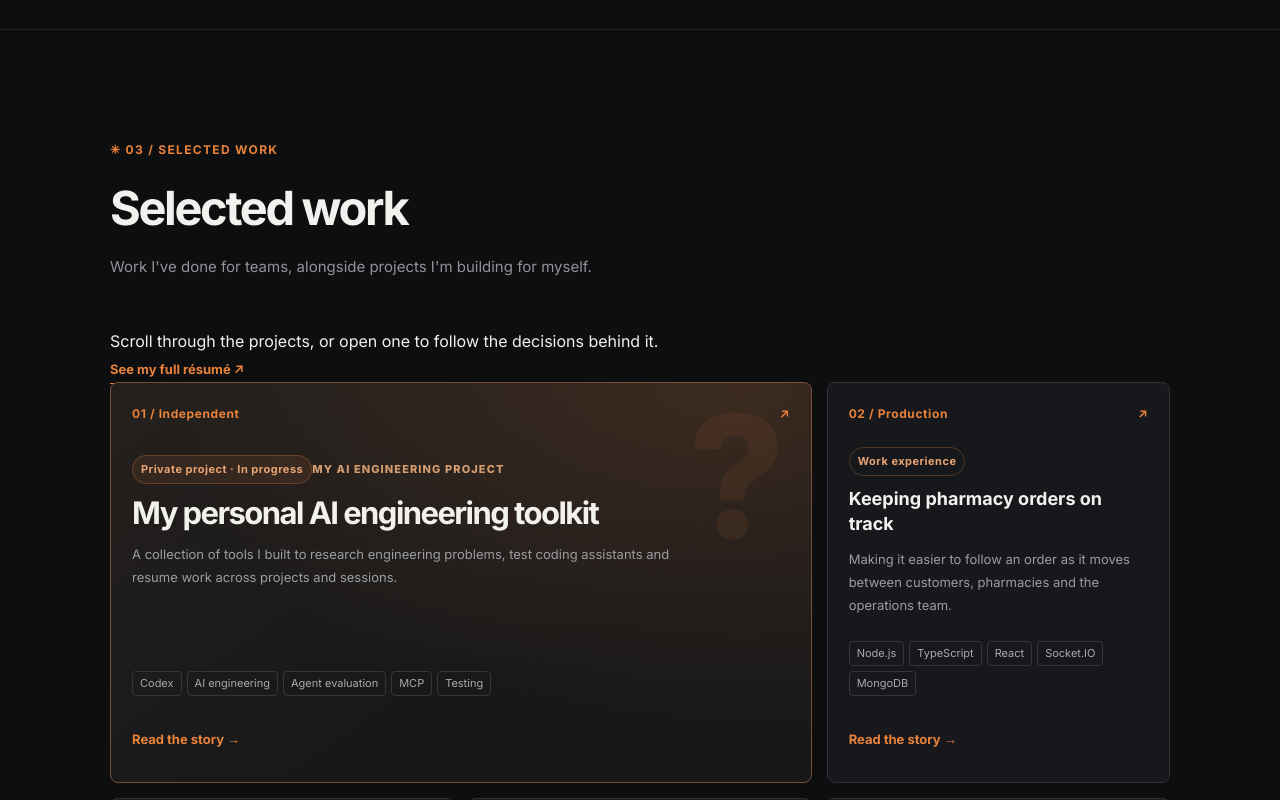
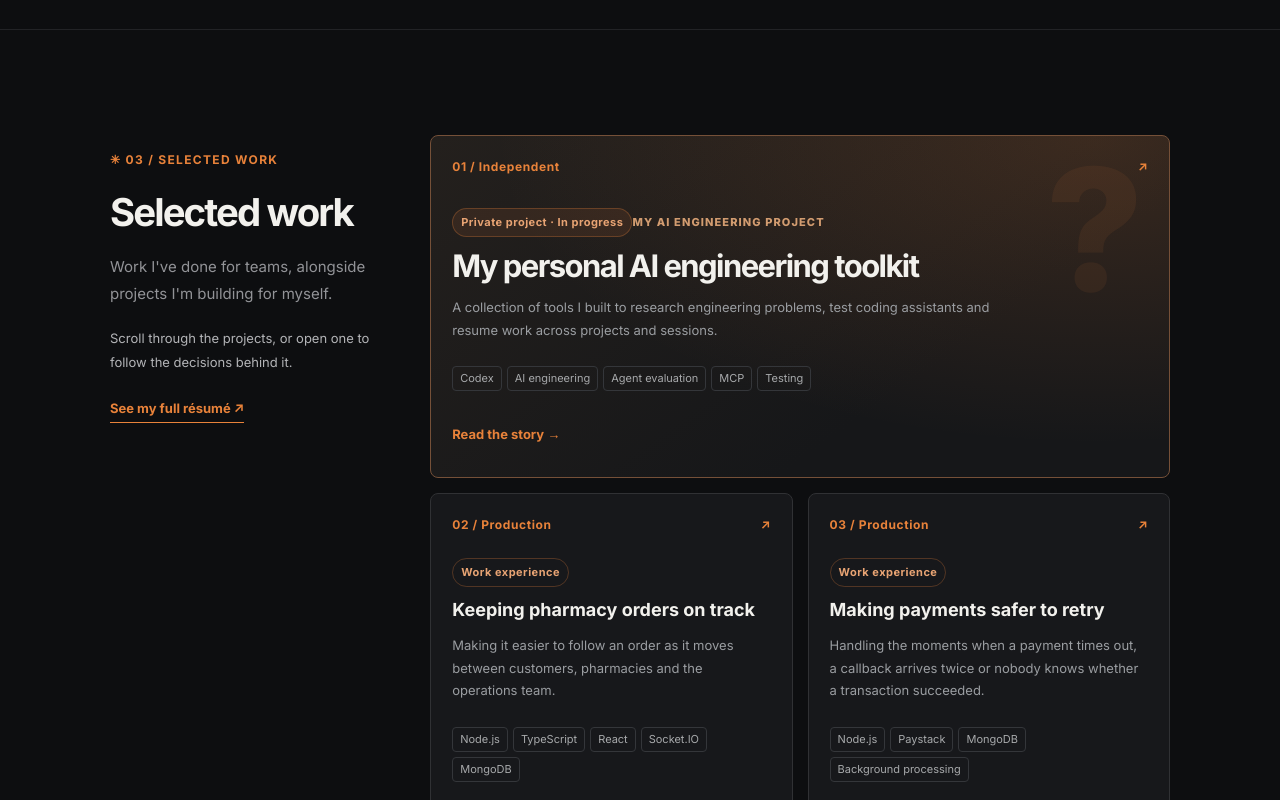
Before and after one commit to Enyina/newPortfolio, a React (Create React App) app: page / in a window 1280 px wide. Shown: the part 5280-6080 px from the top of the page. Built offline with nearby package versions, Linux system fonts and the light colour scheme.

Commit message:
Keep selected-project context and chapter navigation visible while scrolling

```diff
--- a/src/portfolio/figma-layout.css
+++ b/src/portfolio/figma-layout.css
@@ -260,3 +260,43 @@
  .fm-detail-track>span,.fm-detail-chapter-links a{transition:none}
  .fm-detail-chapter>div{animation:none!important;transform:none!important;opacity:1!important}
 }
+
+
+/* Sticky storytelling: keep context visible, not the whole viewport occupied. */
+.fm-projects-layout{display:grid;grid-template-columns:minmax(220px,.8fr) minmax(0,2.2fr);align-items:start;gap:clamp(24px,4vw,64px)}
+.fm-projects-intro{position:sticky;top:calc(72px + 32px);min-width:0;padding-top:10px}
+.fm-projects-intro .fm-title{margin-bottom:20px}
+.fm-projects-intro .fm-title h2{font-size:clamp(28px,3vw,39px)}
+.fm-projects-guide{font-size:13px;line-height:1.8;color:#b3b4b7;margin:0 0 20px!important}
+.fm-projects-content{min-width:0}
+.fm-projects-content .fm-project-grid{grid-template-columns:repeat(2,minmax(0,1fr))}
+.fm-projects-content .fm-project-featured{grid-column:span 2}
+.fm-detail-reading-layout{display:grid;grid-template-columns:minmax(190px,240px) minmax(0,1fr);gap:clamp(26px,3.5vw,52px);align-items:start;margin:26px 0 46px}
+.fm-detail-reading-layout .fm-detail-steps{position:sticky;top:calc(72px + 24px);min-width:0;max-height:calc(100vh - 118px);overflow-y:auto;overscroll-behavior:contain;margin:0;padding:18px 14px;background:#17181b;border:1px solid #343539;border-radius:12px;scrollbar-width:thin}
+.fm-detail-reading-layout .fm-detail-steps-title{align-items:center}
+.fm-detail-reading-layout .fm-detail-chapter-links{display:flex;flex-direction:column;gap:6px}
+.fm-detail-reading-layout .fm-detail-chapter-links a{width:100%;min-height:42px;justify-content:flex-start}
+.fm-detail-reading-layout .fm-detail-story{min-width:0;width:100%}
+.fm-detail-reading-layout .fm-detail-chapter{scroll-margin-top:110px}
+.fm-detail-reading-layout .fm-detail-chapter:first-child{padding-top:0!important}
+.fm-detail-reading-layout .fm-detail-chapter h2{line-height:1.3}
+@media(max-width:900px){
+  .fm-projects-layout{grid-template-columns:1fr;gap:26px}
+  .fm-projects-intro{position:static;padding-top:0}
+  .fm-projects-intro .fm-title{margin-bottom:12px}
+  .fm-projects-guide{margin-bottom:14px!important}
+  .fm-detail-reading-layout{grid-template-columns:1fr;gap:22px}
+  .fm-detail-reading-layout .fm-detail-steps{position:static;overflow:visible;max-height:none;padding:14px;margin:0}
+  .fm-detail-reading-layout .fm-detail-chapter-links{display:flex;flex-direction:row;flex-wrap:wrap}
+  .fm-detail-reading-layout .fm-detail-chapter-links a{width:auto;flex:1 1 135px}
+  .fm-detail-reading-layout .fm-detail-chapter:first-child{padding-top:22px!important}
+}
+@media(max-width:530px){
+  .fm-projects-content .fm-project-grid{grid-template-columns:1fr}
+  .fm-projects-content .fm-project-featured{grid-column:span 1}
+  .fm-detail-reading-layout .fm-detail-steps{border-radius:9px}
+  .fm-detail-reading-layout .fm-detail-chapter-links a{flex:1 1 120px}
+}
+@media(prefers-reduced-motion:reduce){
+  .fm-detail-reading-layout .fm-detail-steps,.fm-projects-intro{scroll-behavior:auto}
+}
```
